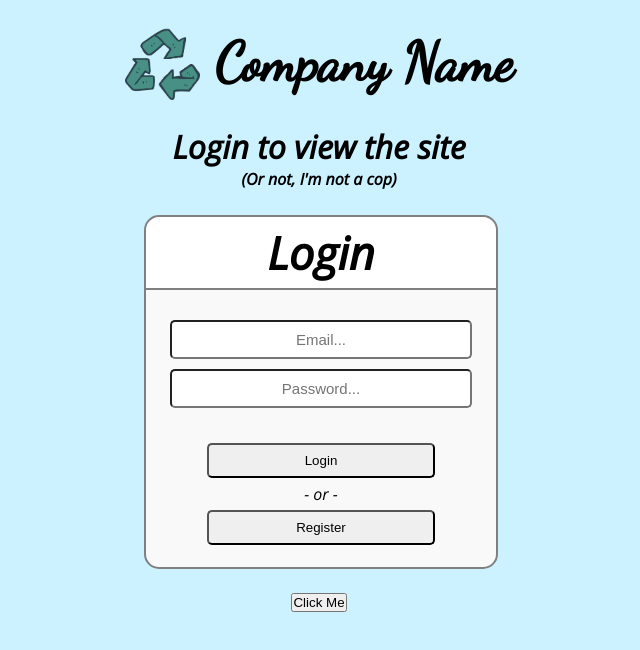
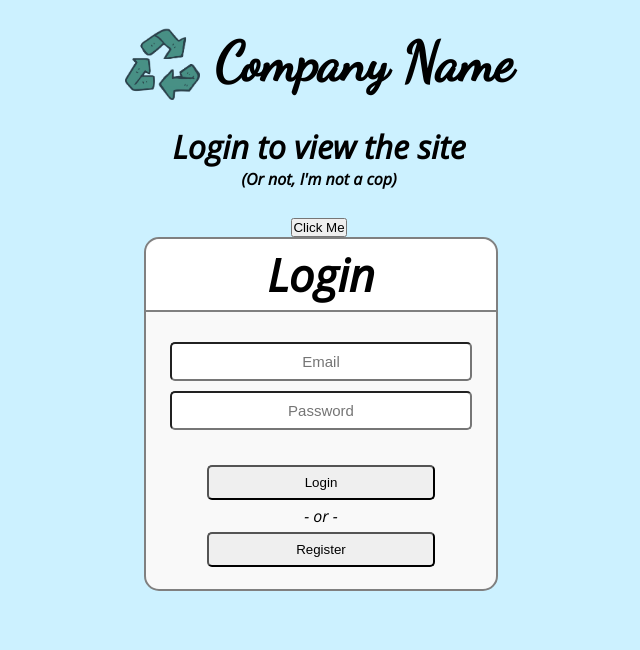
Before and after one commit to Willlumps/cloth-marketplace, a Vue app: page / in a window 1280 px wide. Shown: the top 650 px of the page, without its empty margins (321-961 px from the left). Built offline with nearby package versions, Linux system fonts and the light colour scheme.

Commit message:
Allow user registration/authentication

```diff
--- a/src/components/AddItemModal.vue
+++ b/src/components/AddItemModal.vue
@@ -59,7 +59,7 @@
 <script>
 import { upload } from "../get-items";
 import { doc, setDoc } from "firebase/firestore";
-import { db } from "../myconfig";
+import { db } from "../main";
 
 export default {
   data: function () {
--- a/src/get-items.ts
+++ b/src/get-items.ts
@@ -10,7 +10,7 @@ import {
   DocumentSnapshot,
 } from "firebase/firestore";
 import { ref, uploadBytesResumable, getDownloadURL, deleteObject } from "firebase/storage";
-import { db, storage } from "./myconfig";
+import { db, storage } from "./main";
 import { v4 as uuidv4 } from "uuid";
 import { Item } from "./datatypes";
 
--- a/src/main.ts
+++ b/src/main.ts
@@ -1,10 +1,19 @@
 import Vue from "vue";
 import App from "./App.vue";
 import router from "./router";
+import { initializeApp } from "firebase/app";
+import { firebaseConfig } from "./myconfig";
+import { Firestore, getFirestore } from "firebase/firestore";
+import { getStorage } from "firebase/storage";
 
 Vue.config.productionTip = false;
+const app = initializeApp(firebaseConfig);
+const db: Firestore = getFirestore(app);
+const storage = getStorage(app);
 
 new Vue({
   router,
   render: (h) => h(App),
 }).$mount("#app");
+
+export { db, storage };
--- a/src/views/Home.vue
+++ b/src/views/Home.vue
@@ -20,7 +20,7 @@ import Header from "../components/Header.vue";
 import AddItemModal from "../components/AddItemModal.vue";
 import { getAllItems } from "../get-items";
 import { Item } from "../datatypes";
-import { db } from "../myconfig";
+import { db } from "../main";
 import {
   collection,
   getDocs,
--- a/src/views/Login.vue
+++ b/src/views/Login.vue
@@ -8,6 +8,8 @@
       <h1>Login to view the site</h1>
       <h4>(Or not, I'm not a cop)</h4>
     </div>
+    <button @click="login">Click Me</button>
+    <span id="msgbox" v-show="message.length > 0">{{message}}</span>
 
     <div class="container">
       <div class="flip-card">
@@ -16,8 +18,8 @@
             <h2>Login</h2>
           </div>
           <div id=login-input>
-            <input name="email" v-model="email" type="text" placeholder="Email...">
-            <input name="password" v-model="password" type="text" placeholder="Password...">
+            <input name="email" v-model="email" type="text" placeholder="Email">
+            <input name="password" v-model="password" type="password" placeholder="Password">
           </div>
           <div id=login-buttons>
             <button>Login</button>
@@ -30,40 +32,119 @@
             <h2>Register</h2>
           </div>
           <div id=login-input>
-            <input name="email" v-model="email" type="text" placeholder="Email...">
-            <input name="password" v-model="password" type="text" placeholder="Password...">
+            <input name="email" v-model="email" type="text" placeholder="Email">
+            <input name="username" v-model="username" type="text" placeholder="Username">
+            <input name="password" v-model="password" type="password" placeholder="Password">
+            <input name="location" v-model="location" type="text" placeholder="Location">
           </div>
           <div id=login-buttons>
-            <button>Register</button>
+            <button :disabled="!isValidInput" @click="register">Register</button>
             <p>- or -</p>
             <button @click="flipContainer">Go Back</button>
           </div>
         </div>
       </div>
     </div>
-    <button @click="login">Click Me</button>
   </div>
 </template>
 
 <script lang="ts">
 import { Component, Vue } from "vue-property-decorator";
+import { db } from "../main";
+import {
+  collection,
+  doc,
+  getDocs,
+  setDoc,
+  QuerySnapshot,
+  QueryDocumentSnapshot,
+} from "firebase/firestore";
+import {
+  Auth,
+  getAuth,
+  UserCredential,
+  createUserWithEmailAndPassword,
+  signOut,
+} from "firebase/auth";
 
-@Component({
-  components: {
-  },
-})
+@Component
 export default class Login extends Vue {
-  shouldRegister = false;
+  email = "";
   password = "";
-  email = "";
+  username = "";
+  location = "";
+  message = "";
+  auth: Auth | null = null;
+
+  get isValidInput(): boolean {
+    return this.email.length > 0 &&
+           this.password.length > 0 &&
+           this.location.length > 0 &&
+           this.username.length > 0;
+  }
+
+  mounted(): void {
+    this.auth = getAuth();
+  }
 
   flipContainer() {
     const card = document.querySelector(".container");
     card?.classList.toggle('flip');
   }
 
+  async addUser(uid: string) {
+    await setDoc(doc(db, "users", uid), {
+      name: this.username.toLocaleLowerCase(),
+      location: this.location.toLocaleLowerCase(),
+      balance: 25.00,
+      id: uid,
+    });
+    console.log();
+  }
+
+  async userExists(): Promise<boolean> {
+    let res = false;
+    const users = collection(db, "users");
+    await getDocs(users).then((qs: QuerySnapshot) => {
+      qs.forEach((qd: QueryDocumentSnapshot) => {
+        if (qd.data().name === this.username.toLocaleLowerCase()) {
+          res = true;
+        }
+      });
+    });
+    return res;
+  }
+
+  async register() {
+    const exists = await this.userExists();
+    if (exists) {
+      this.showMessage("Username already exists");
+      return;
+    }
+    createUserWithEmailAndPassword(this.auth!, this.email, this.password)
+      .then(async (cr: UserCredential) => {
+        // TODO: Email verification?
+        await this.addUser(cr.user.uid);
+        await signOut(this.auth!);
+        this.flipContainer();
+        this.showMessage("Account successfully created. Please login to continue");
+      })
+      .catch((err: any) => {
+        // TODO: parse error messages?
+        this.showMessage(`Unable to create account ${err}`);
+      });
+  }
+
   login() {
     this.$router.push({ name: "home" });
+  }
+
+  showMessage(txt: string) {
+    this.message = txt;
+    // The message will automatically disappear after 5 seconds
+    setTimeout(() => {
+      this.message = "";
+    }, 5000);
   }
 }
 </script>
@@ -107,6 +188,7 @@ export default class Login extends Vue {
 
 #registerpanel {
   transform: rotateY(180deg);
+  height: 450px;
 }
 
 #img {
--- a/src/views/Profile.vue
+++ b/src/views/Profile.vue
@@ -16,7 +16,7 @@ import Header from "../components/Header.vue";
 import AddItemModal from "../components/AddItemModal.vue";
 import { getPersonalItems } from "../get-items";
 import { Item } from "../datatypes";
-import { db } from "../myconfig";
+import { db } from "../main";
 
 @Component({
   components: {
```
